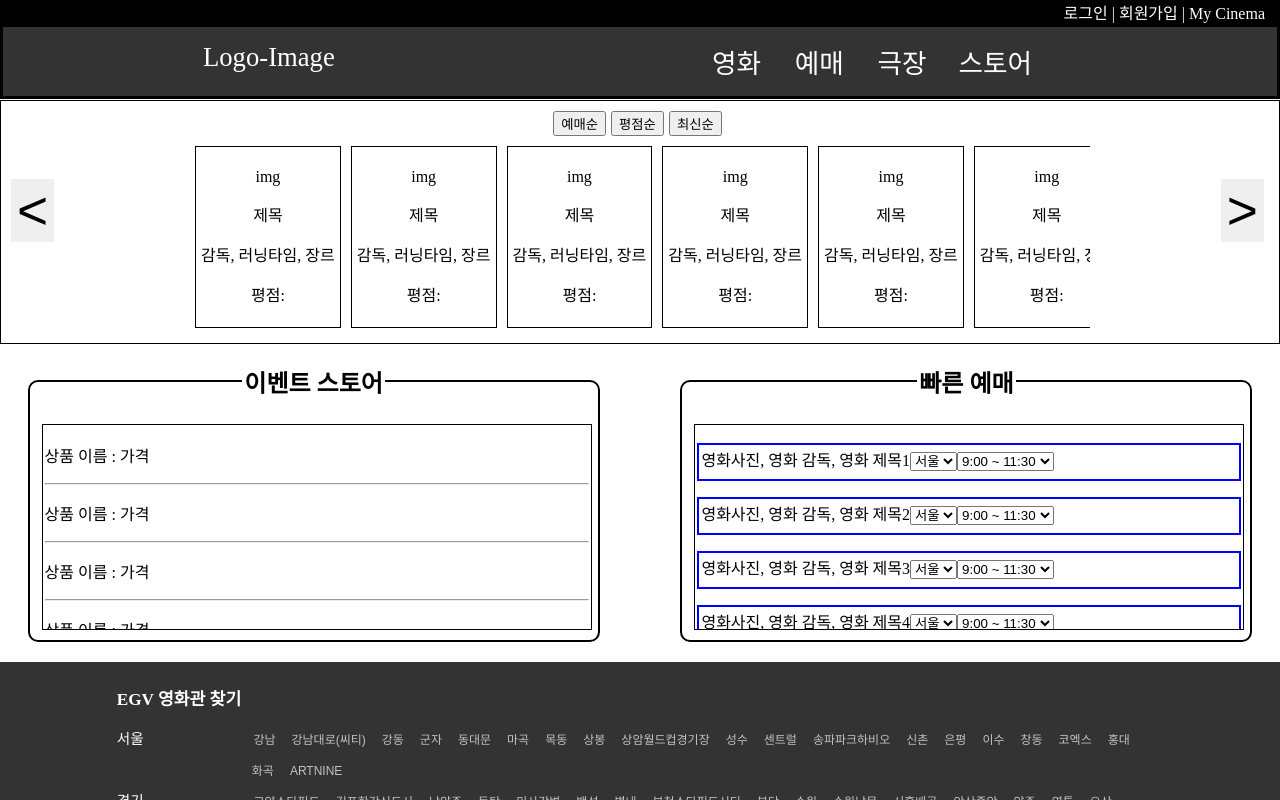
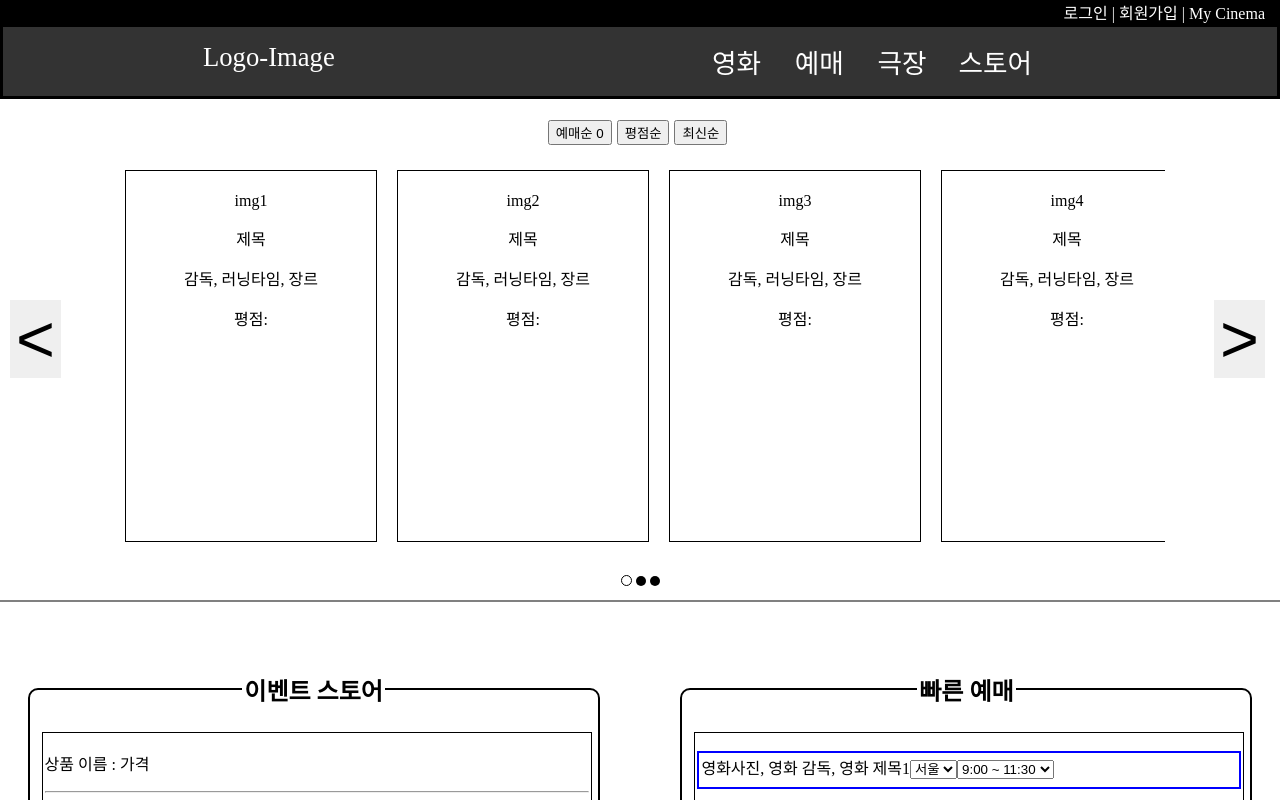
Before and after one commit to siroch/DataBase_cinema, a Next.js app: page / in a window 1280 px wide. Shown: the top 800 px of the page. Built offline with nearby package versions, Linux system fonts and the light colour scheme.

Commit message:
Upload movielist button movement

```diff
--- a/components/header_css.js
+++ b/components/header_css.js
@@ -28,6 +28,9 @@ const Header_CSS = () => {
         margin-left: 5px;
         margin-right: 0;
       }
+      nav span:hover, .small span:hover {
+        border-bottom: 2px solid white;
+      }
       nav ul{
         display: flex;
         justify-content: space-between;
--- a/components/showmovielist_css.js
+++ b/components/showmovielist_css.js
@@ -3,40 +3,62 @@ const Showmovielist_CSS = () => {
     <style global jsx>{`
       .movielist{
         margin-top: 100px;
-        border: 1px solid black;
+        border-bottom: 2px solid gray;
         padding: 10px;
         text-align: center;
+        margin-bottom: 50px;
       }
       .movielist button {
+        margin-top: 10px;
         margin-right: 5px;
         margin-bottom: 5px;
       }
       .list{
-        width: 900px;
+        width: 1050px;
         margin-left: auto;
         margin-right: auto;
         white-space:nowrap;
         overflow-x:scroll;
+        margin-top: 20px;
+        margin-bottom: 20px;
       }
       .slide{
-        margin: 5px;
+        margin: 10px;
+        margin-top: 0;
         padding: 5px;
         border: 1px solid black;
         display: inline-block;
+        width: 240px;
+        height: 360px;
       }
       .rightbutton button{
         float: right;
-        font-size: 40pt;
+        font-size: 50pt;
         border: none;
-        margin-top: 3%;
-        margin-bottom: 3%;
+        margin-top: 150px;
       }
       .leftbutton button{
         float: left;
-        font-size: 40pt;
+        font-size: 50pt;
         border: none;
-        margin-top: 3%;
-        margin-bottom: 3%;
+        margin-top: 150px;
+      }
+      .circle{
+        height: 10px;
+        width: 10px;
+        margin: 0 2px;
+        background-color: black;
+        border-radius: 50%;
+        display: inline-block;
+      }
+      .active{
+        height: 9px;
+        width: 9px;
+        margin: 0 2px;
+        border-radius: 50%;
+        display: inline-block;
+        background-color: white;
+        border: 1px solid black;
       }
     `}</style>
   )
--- a/pages/Header.js
+++ b/pages/Header.js
@@ -18,7 +18,9 @@ const Header = () => {
 	    <nav>
 	      <ul>
 					<li>
-						<span>Logo-Image</span>
+						<Link href="/">
+							<span title="main">Logo-Image</span>
+						</Link>
 					</li>
 					<li>
 						<a>영화</a> <a>예매</a> <a>극장</a>
--- a/pages/ShowMovieList.js
+++ b/pages/ShowMovieList.js
@@ -1,64 +1,106 @@
 import Showmovielist_CSS from '../components/showmovielist_css'
+import {useState, useEffect} from 'react'
 
 const ShowMovieList = () => {
+
+		const [index, setIndex] = useState(0)
+	  useEffect(() => {
+			var list_box = document.getElementsByClassName("list") // 스크롤 부분 가져오는거
+			var slides = document.getElementsByClassName("slide") // 영화 사진 몇개인지 체크하기 위함
+			var acts = document.getElementsByClassName("active") // 엑티브 된 동그라미 가져옴
+		  var cirs = document.getElementsByClassName("circle") // 엑티브 안된 동그라미 가져옴
+		  if (index > slides.length-3) {setIndex(0)} // 나중에 바꿀 부분 버튼 끝 부분
+			if (index < 0) {setIndex(0)} // 나중에 바꿀 부분 버튼 끝 부분
+			list_box[0].scroll(260*index,0) // 버튼 누를 때 스크롤 위치 바뀌는 부분
+			if(index==0){
+				acts[0].classList="circle"
+				cirs[0].classList="active"
+			}
+			else if(index==3){
+				acts[0].classList="circle"
+				cirs[1].classList="active"
+			}
+			else if(index==6){
+				acts[0].classList="circle"
+				cirs[2].classList="active"
+			}
+		})
+
 		return(
-			<div class="movielist">
+			<div className="movielist">
 				<Showmovielist_CSS />
-		    <div class="sort">
-		      <button>예매순</button>
+		    <div className="sort">
+		      <button>예매순 {index}</button>
 		      <button>평점순</button>
 		      <button>최신순</button>
 		    </div>
-		    <div class="leftbutton">
-		      <button> &lt; </button>
+		    <div className="leftbutton">
+		      <button onClick={() => setIndex(index-1)}>&lt;</button>
 		    </div>
-		    <div class="rightbutton">
-		      <button> &gt; </button>
+		    <div className="rightbutton">
+		      <button onClick={() => setIndex(index+1)}>&gt;</button>
 		    </div>
-		    <div class="list">
-		      <div class="slide">
-		        <p>img</p>
+		    <div className="list">
+		      <div className="slide">
+		        <p>img1</p>
 		        <p>제목</p>
 		        <p>감독, 러닝타임, 장르</p>
 		        <p>평점:</p>
 		      </div>
-		      <div class="slide">
-		        <p>img</p>
+		      <div className="slide">
+		        <p>img2</p>
 		        <p>제목</p>
 		        <p>감독, 러닝타임, 장르</p>
 		        <p>평점:</p>
 		      </div>
-		      <div class="slide">
-		        <p>img</p>
+		      <div className="slide">
+		        <p>img3</p>
 		        <p>제목</p>
 		        <p>감독, 러닝타임, 장르</p>
 		        <p>평점:</p>
 		      </div>
-		      <div class="slide">
-		        <p>img</p>
+		      <div className="slide">
+		        <p>img4</p>
 		        <p>제목</p>
 		        <p>감독, 러닝타임, 장르</p>
 		        <p>평점:</p>
 		      </div>
-		      <div class="slide">
-		        <p>img</p>
+		      <div className="slide">
+		        <p>img5</p>
 		        <p>제목</p>
 		        <p>감독, 러닝타임, 장르</p>
 		        <p>평점:</p>
 		      </div>
-		      <div class="slide">
-		        <p>img</p>
+		      <div className="slide">
+		        <p>img6</p>
 		        <p>제목</p>
 		        <p>감독, 러닝타임, 장르</p>
 		        <p>평점:</p>
 		      </div>
-		      <div class="slide">
-		        <p>img</p>
+		      <div className="slide">
+		        <p>img7</p>
+		        <p>제목</p>
+		        <p>감독, 러닝타임, 장르</p>
+		        <p>평점:</p>
+		      </div>
+					<div className="slide">
+		        <p>img8</p>
+		        <p>제목</p>
+		        <p>감독, 러닝타임, 장르</p>
+		        <p>평점:</p>
+		      </div>
+		      <div className="slide">
+		        <p>img9</p>
 		        <p>제목</p>
 		        <p>감독, 러닝타임, 장르</p>
 		        <p>평점:</p>
 		      </div>
 		    </div>
+				<div className="circles">
+					<span className="active"></span>
+					<span className="circle"></span>
+					<span className="circle"></span>
+				</div>
 		  </div>
 	)
 }
```
Also changed, not shown: pages/store.js (+6 -18 lines).
